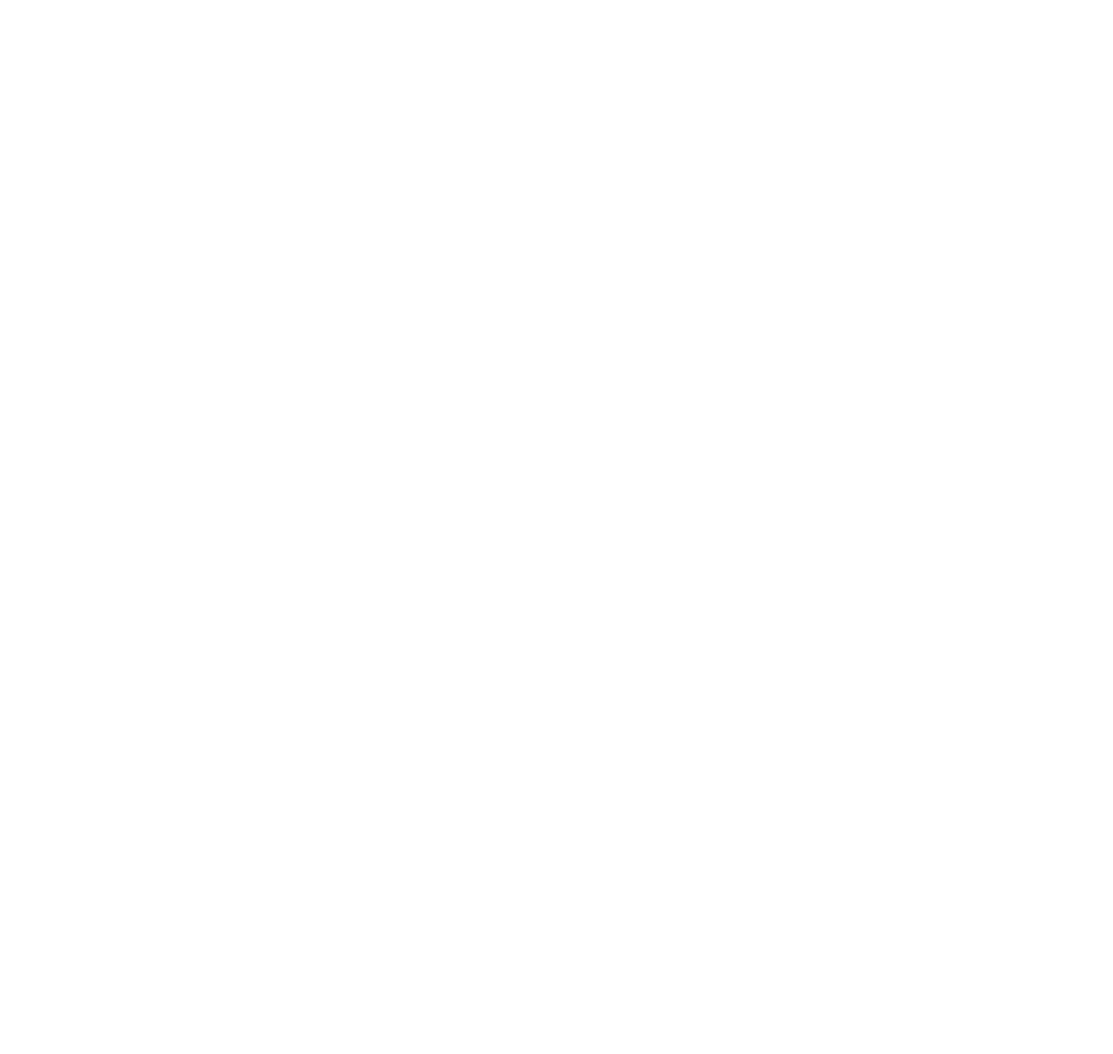
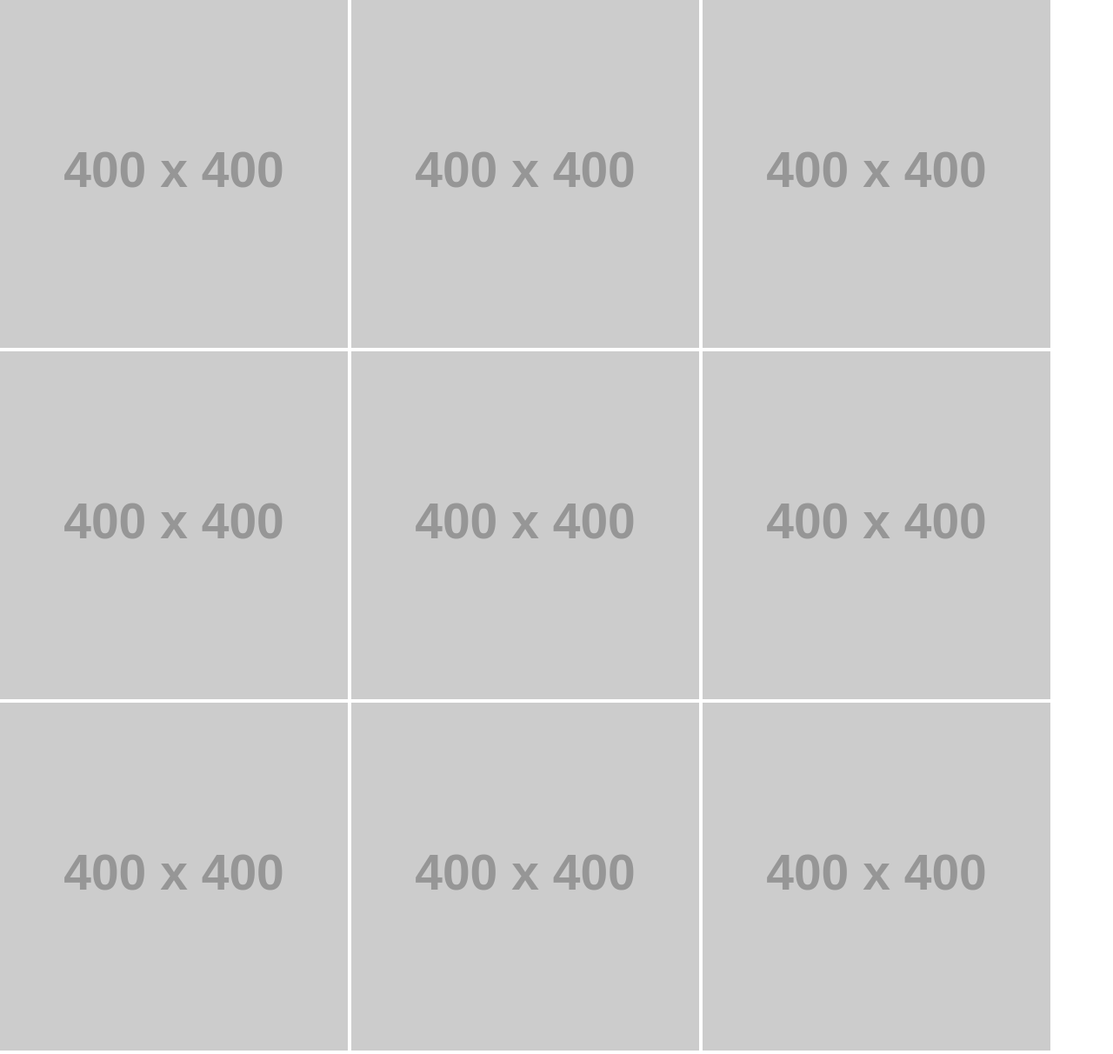
Before and after one commit to ElJofator/practicaModeladoEnCaja, a plain HTML site: page index.html in a window 1280 px wide. Shown: the whole page at 87% size. Before the commit the page ends 800 px from the top, so only its background shows below. Drawn offline with Linux system fonts and the light colour scheme; placeholder pictures from the web are drawn by us.

Commit message:
feat: :sparkles: Added images to the page

```diff
--- a/css/style.css
+++ b/css/style.css
@@ -1,4 +1,9 @@
-*{
+html, body{
     margin: 0;
-    padding: 0;
+    height: 100%;
 }
+
+.container{
+    width: 100vw;
+    height: 100%;
+}
--- a/index.html
+++ b/index.html
@@ -4,9 +4,21 @@
     <meta charset="UTF-8">
     <meta name="viewport" content="width=device-width, initial-scale=1.0">
     <link rel="stylesheet" href="css/style.css">
-    <title>Ejercicio 1</title>
+    <title>Ejercicio 4</title>
 </head>
 <body>
-
+    <div class="container">
+        <div class="galery">
+            <img src="https://via.placeholder.com/400x400.png?text=Aprende+Flexbox" alt="Photo de ejemplo">
+            <img src="https://via.placeholder.com/400x400.png?text=Aprende+Flexbox" alt="Photo de ejemplo">
+            <img src="https://via.placeholder.com/400x400.png?text=Aprende+Flexbox" alt="Photo de ejemplo">
+            <img src="https://via.placeholder.com/400x400.png?text=Aprende+Flexbox" alt="Photo de ejemplo">
+            <img src="https://via.placeholder.com/400x400.png?text=Aprende+Flexbox" alt="Photo de ejemplo">
+            <img src="https://via.placeholder.com/400x400.png?text=Aprende+Flexbox" alt="Photo de ejemplo">
+            <img src="https://via.placeholder.com/400x400.png?text=Aprende+Flexbox" alt="Photo de ejemplo">
+            <img src="https://via.placeholder.com/400x400.png?text=Aprende+Flexbox" alt="Photo de ejemplo">
+            <img src="https://via.placeholder.com/400x400.png?text=Aprende+Flexbox" alt="Photo de ejemplo">
+        </div>
+    </div>
 </body>
 </html>
```
